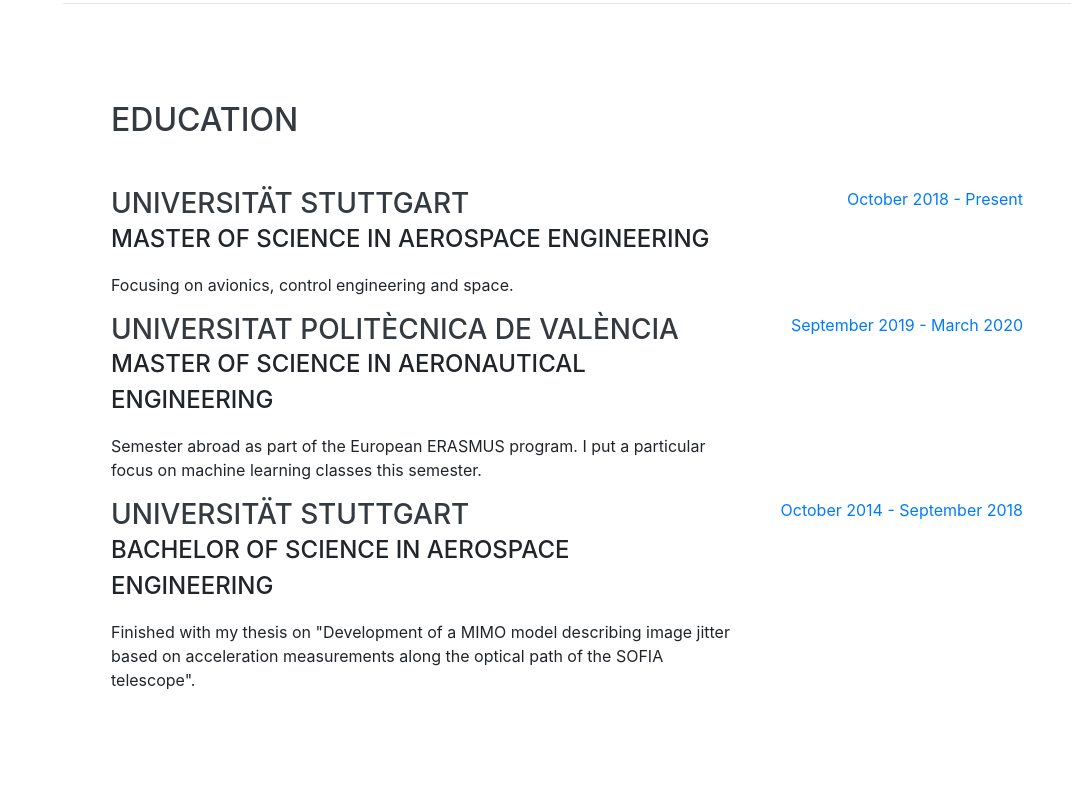
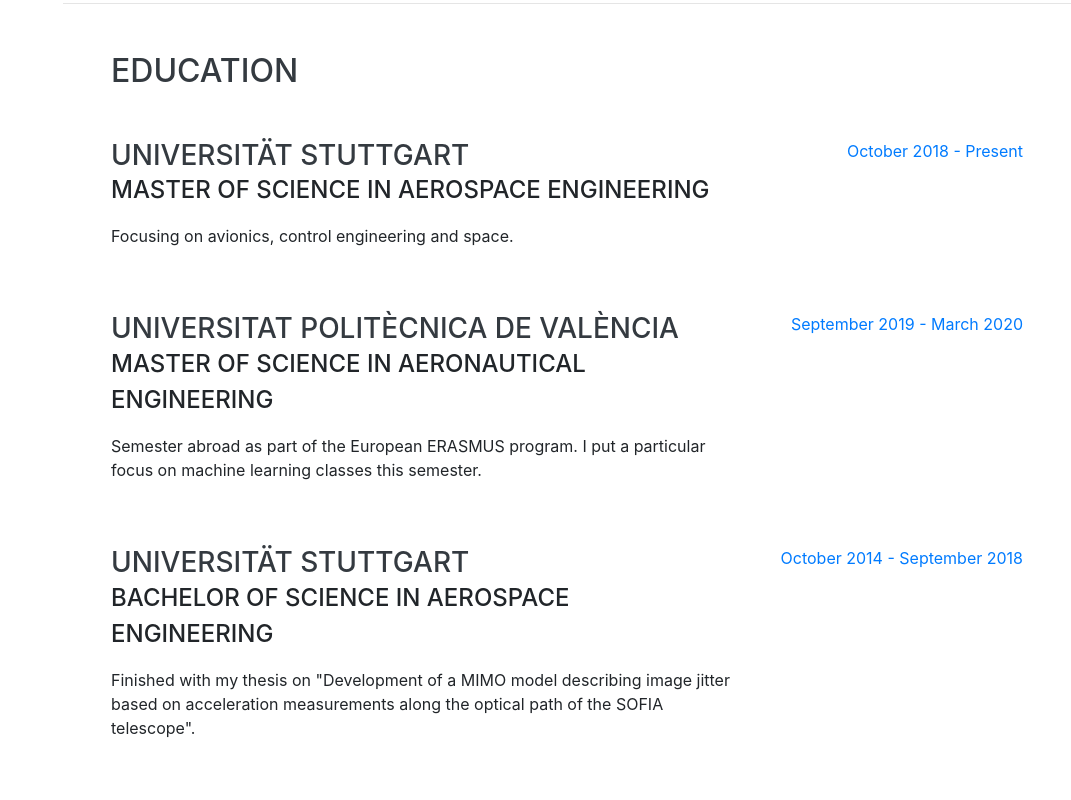
Before and after one commit to chrismolli/chrismolli.github.io, a website with bundled scripts: page index.html in a window 1280 px wide. Shown: the part 2220-3020 px from the top of the page, without its empty margins (209-1280 px from the left). Built offline with nearby package versions, Linux system fonts and the light colour scheme; files whose address does not match are found by name; a web font is replaced by a local one.

Commit message:
fixing padding

```diff
--- a/index.html
+++ b/index.html
@@ -152,7 +152,7 @@
       <div class="w-100">
         <h2 class="mb-5">Education</h2>
 
-         <div class="resume-item d-flex flex-column flex-md-row justify-content-between">
+         <div class="resume-item d-flex flex-column flex-md-row justify-content-between mb-5">
           <div class="resume-content">
             <h3 class="mb-0">Universität Stuttgart</h3>
             <div class="subheading mb-3">Master of Science in Aerospace Engineering</div>
@@ -163,7 +163,7 @@
           </div>
         </div>
 
-        <div class="resume-item d-flex flex-column flex-md-row justify-content-between">
+        <div class="resume-item d-flex flex-column flex-md-row justify-content-between mb-5">
           <div class="resume-content">
             <h3 class="mb-0">Universitat Politècnica de València</h3>
             <div class="subheading mb-3">Master of Science in Aeronautical Engineering</div>
@@ -174,7 +174,7 @@
           </div>
         </div>
 
-        <div class="resume-item d-flex flex-column flex-md-row justify-content-between">
+        <div class="resume-item d-flex flex-column flex-md-row justify-content-between mb-5">
           <div class="resume-content">
             <h3 class="mb-0">Universität Stuttgart</h3>
             <div class="subheading mb-3">Bachelor of Science in Aerospace Engineering</div>
@@ -287,7 +287,9 @@
       </div>
     </section>
 
-    <p> Christian Mollière &copy; 2020. Based on template by <a href="https://github.com/BlackrockDigital/startbootstrap-resume">BlackrockDigital</a>. </p>
+   	<div class="p-3">
+    	<p> Christian Mollière &copy; 2020. Based on template by <a href="https://github.com/BlackrockDigital/startbootstrap-resume">BlackrockDigital</a>. </p>
+   	</div>
 
   </div>
 
```
